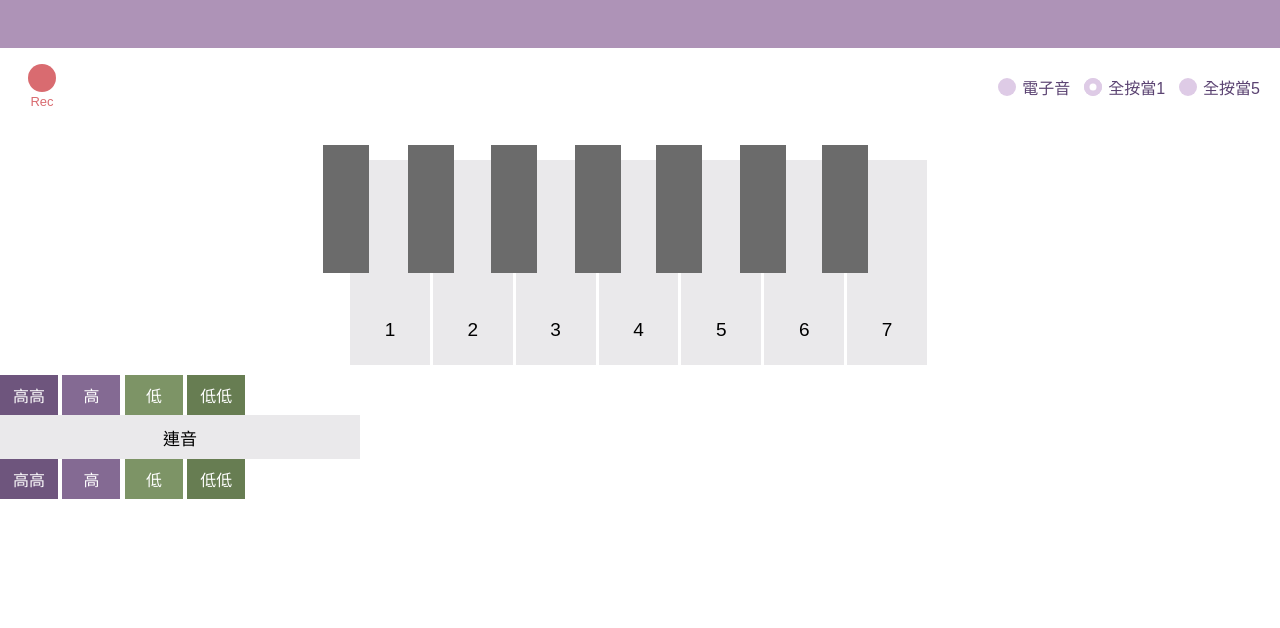
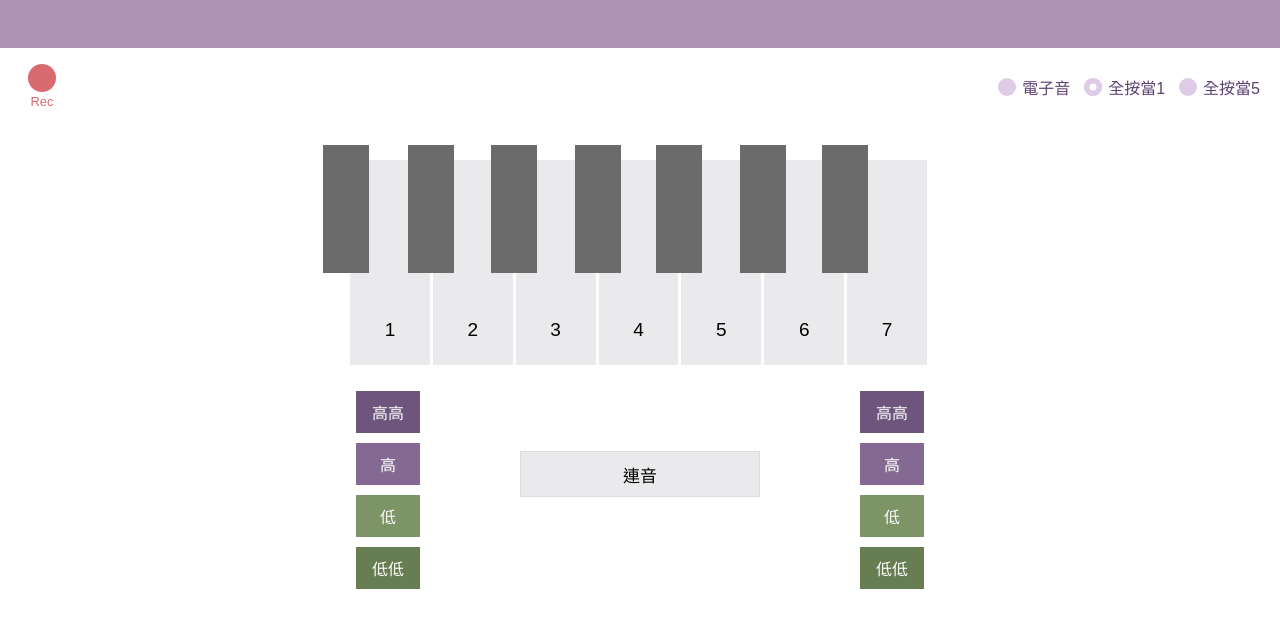
Before and after one commit to WildCatTheOnetrueGod/Slapper, a plain HTML site: page html/music.html in a window 1280 px wide. Drawn offline with Linux system fonts and the light colour scheme.

Commit message:
Update music.css

```diff
--- a/css/music.css
+++ b/css/music.css
@@ -222,25 +222,28 @@ body {
   background-color: #3d3d3d;
 }
 
-/* 高低階與連音控制區 */
-.key {
-  max-width: 520px;
-  margin: 14px auto 40px auto;
-  padding: 0 24px;
+/* 控制面板：左右八度 + 中間連音 */
+.control-panel {
+  max-width: 600px;
+  margin: 16px auto 40px auto;
+  padding: 0 16px;
+  display: flex;
+  justify-content: space-between;
+  align-items: flex-start;
+  position: relative;
+}
+
+/* 縱向八度按鈕欄 */
+.octave-column {
   display: flex;
   flex-direction: column;
-  gap: 16px;
-}
-
-.octave-row {
-  display: flex;
   gap: 10px;
-  justify-content: flex-start;
+  width: 64px;
 }
 
 .mod-btn {
-  width: 58px;
-  height: 40px;
+  width: 100%;
+  height: 42px;
   border: none;
   color: #ffffff;
   font-size: 16px;
@@ -249,46 +252,41 @@ body {
   touch-action: none;
 }
 
-.oct-upup {
-  background-color: #6e557d;
-}
-
-.oct-up {
-  background-color: #846a93;
-}
-
-.oct-downdown {
-  background-color: #677d52;
-}
-
-.oct-down {
-  background-color: #7d9466;
-}
+/* 按鈕顏色配置 */
+.oct-upup { background-color: #6e557d; }
+.oct-up { background-color: #846a93; }
+.oct-down { background-color: #7d9466; }
+.oct-downdown { background-color: #677d52; }
 
 .mod-btn.active {
   filter: brightness(0.78);
   transform: scale(0.96);
 }
 
-.legato-row {
+/* 中間連音按鈕區 */
+.legato-center {
+  flex: 1;
   display: flex;
   justify-content: center;
-  padding-left: 48px;
+  align-items: center;
+  padding-top: 60px; /* 讓連音按鈕位置落在縱向按鈕的中間偏下方 */
 }
 
 .legato-btn {
   width: 100%;
-  max-width: 360px;
-  height: 44px;
+  max-width: 240px;
+  height: 46px;
   background-color: #eae9eb;
-  border: none;
+  border: 1px solid #dcdcdc;
   color: #000000;
   font-size: 17px;
   cursor: pointer;
-  transition: background-color 0.1s;
-  touch-action: none;
+  transition: background-color 0.15s, border-color 0.15s;
 }
 
+/* 連音開啟時的樣式（點一下保持開啟） */
 .legato-btn.active {
   background-color: #c5c3c8;
+  border-color: #846a93;
+  box-shadow: inset 0 2px 4px rgba(0,0,0,0.15);
 }
```
